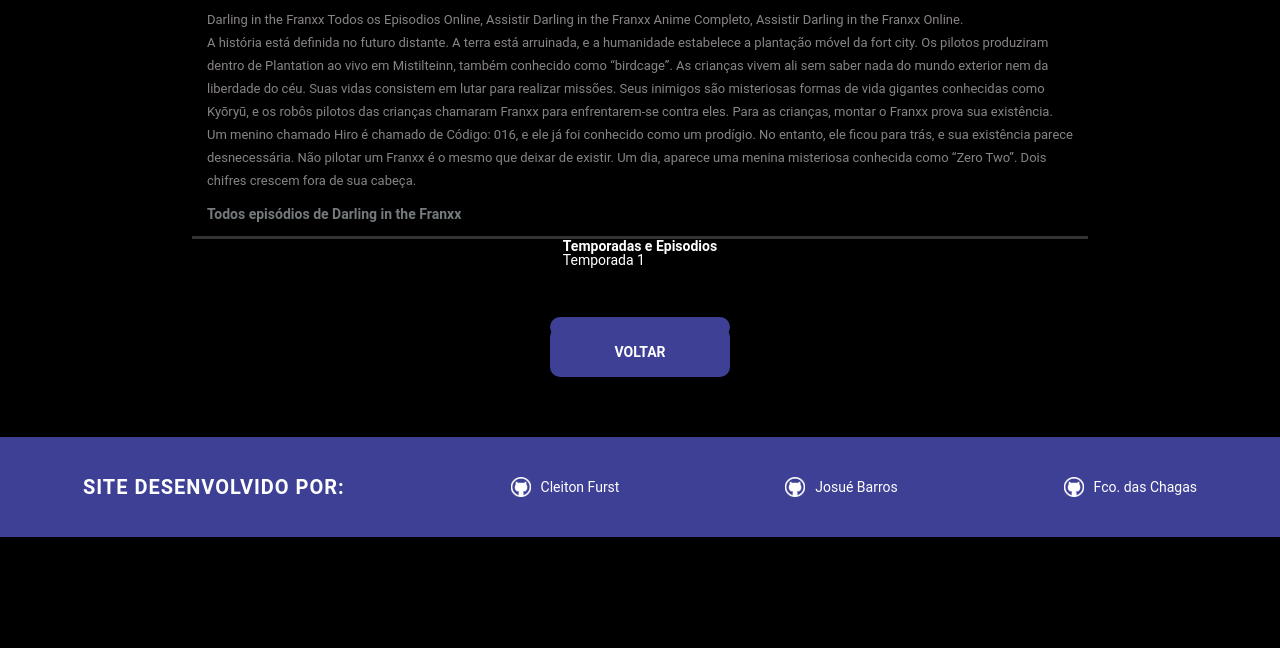
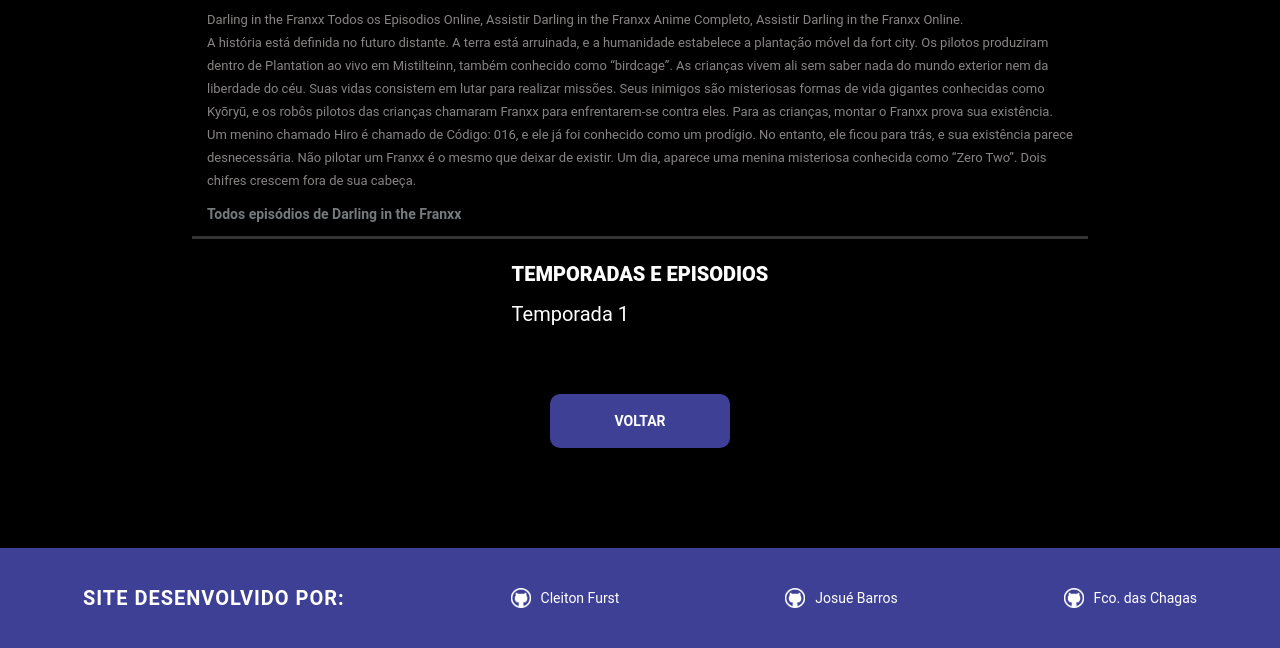
Before and after one commit to CleitonFurst/Site_Animes, a Flask app: page /episodios/1 in a window 1280 px wide. Shown: the part 653-1301 px from the top of the page. Before the commit the page ends 1190 px from the top, so only its background shows below. Run offline with Flask 2, Linux system fonts and the light colour scheme; data that the repository does not hold is empty.

Commit message:
alteração css

```diff
--- a/static/pages/episodios.css
+++ b/static/pages/episodios.css
@@ -82,11 +82,14 @@ body {
     font-weight: 400;
 }
 .sgeneros {
-
     width: 100%;
     border-bottom: 10px;
     padding: 5px 0;
     display: inline-block;
+}
+
+.sgeneros a:hover {
+    filter: brightness(2);
 }
 
 .sgeneros, .videobox .embed {
@@ -130,7 +133,7 @@ body {
 }
 .botao1 {
     width: 180px;
-    height: 20px;
+    height: 54px;
     border-radius: 10px;
     margin-bottom: 100px;
     margin-top: 50px;
@@ -200,3 +203,41 @@ p {
     float: left;
     padding: 0 25px;
 }
+.se-a .imagen img {
+    width: 250px;
+    border-radius: 10px;
+    transition: ease-out 0.5s;
+}
+.se-a .imagen img:hover {
+   width: 260px;
+}
+
+.tempep h2 {
+    display: flex;
+    align-items: center;
+    justify-content: center;
+    margin-top: 25px;
+
+    text-transform: uppercase;
+    font-size: 20px;
+    font-weight: 800;
+}
+
+.se-q, span.title {
+    margin-top: 20px;
+    margin-bottom: 20px;
+    font-size: 20px;
+}
+
+.episodiotitle a {
+    color: #fff;
+    text-transform: uppercase;
+    letter-spacing: 1px;
+    text-decoration: none;
+    font-weight: 600;
+    font-size: 16px;
+    font-family: "Roboto",sans-serif;';
+}
+ul, li .episodios {
+    list-style-type: none;
+}
--- a/templates/episodios.html
+++ b/templates/episodios.html
@@ -63,10 +63,10 @@
                         <ul class="episodios">
                             <li>
                                 <div class="imagen"><a href="/play/{{anime.id}}"><img
-                                            src="https://animesonline.cc/wp-content/uploads/2019/07/gQODK1aRngAfkCqBNqKrHyCtdqY-300x170.jpg"></a>
+                                            src="/static/play.png"></a>
                                 </div>
 
-                                <div class="episodiotitle"> <a href="/play/{{anime.id}}">{{anime.numero}}</a> </div>
+                                <div class="episodiotitle"> <a class="botao" href="/play/{{anime.id}}">{{anime.numero}}</a> </div>
                             </li>
 
                         </ul>
@@ -77,7 +77,7 @@
         </div>
     </div>
     <div class="botao1">
-        <a href="/opcao" class="botao">Voltar</a>
+        <a href="/opcao" class="">Voltar</a>
     </div>
     </div>
     {% include 'footer.html' %}
```
Also changed, not shown: static/play.png (added).
